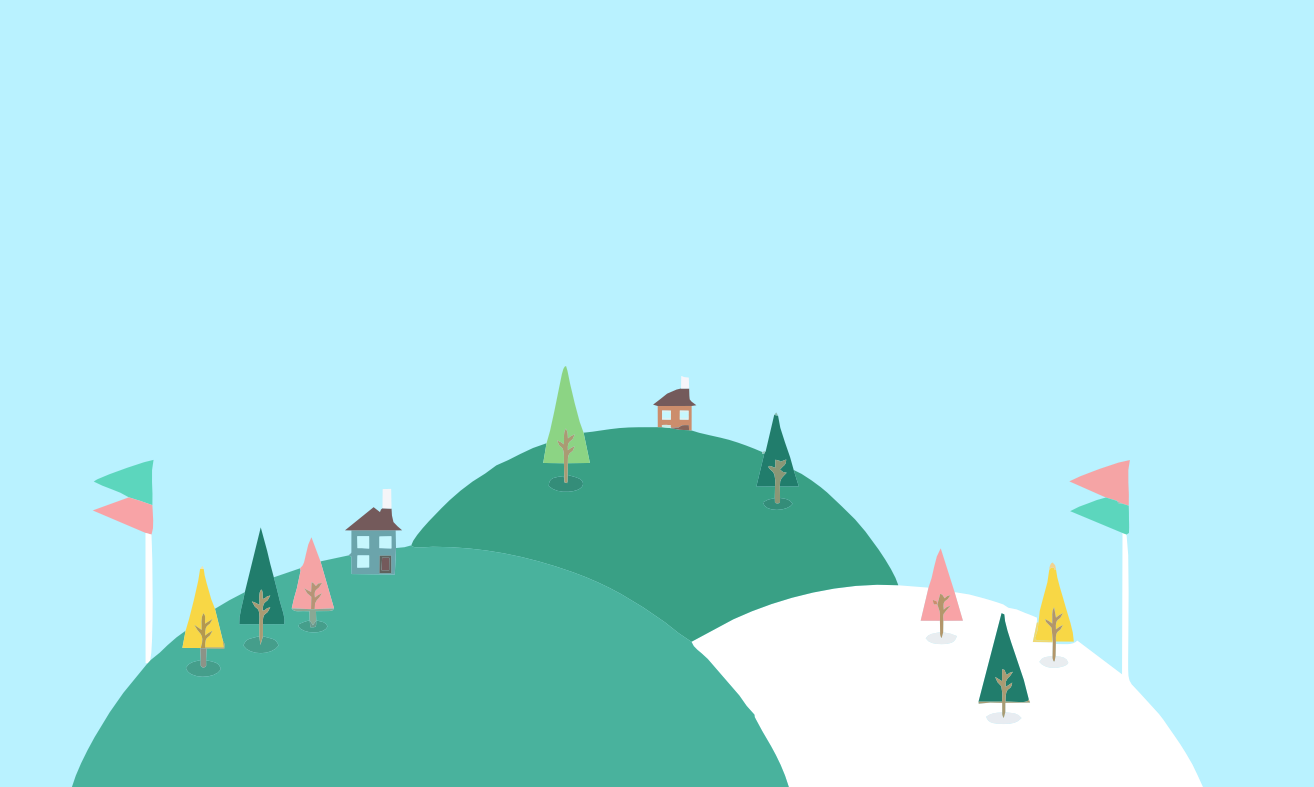
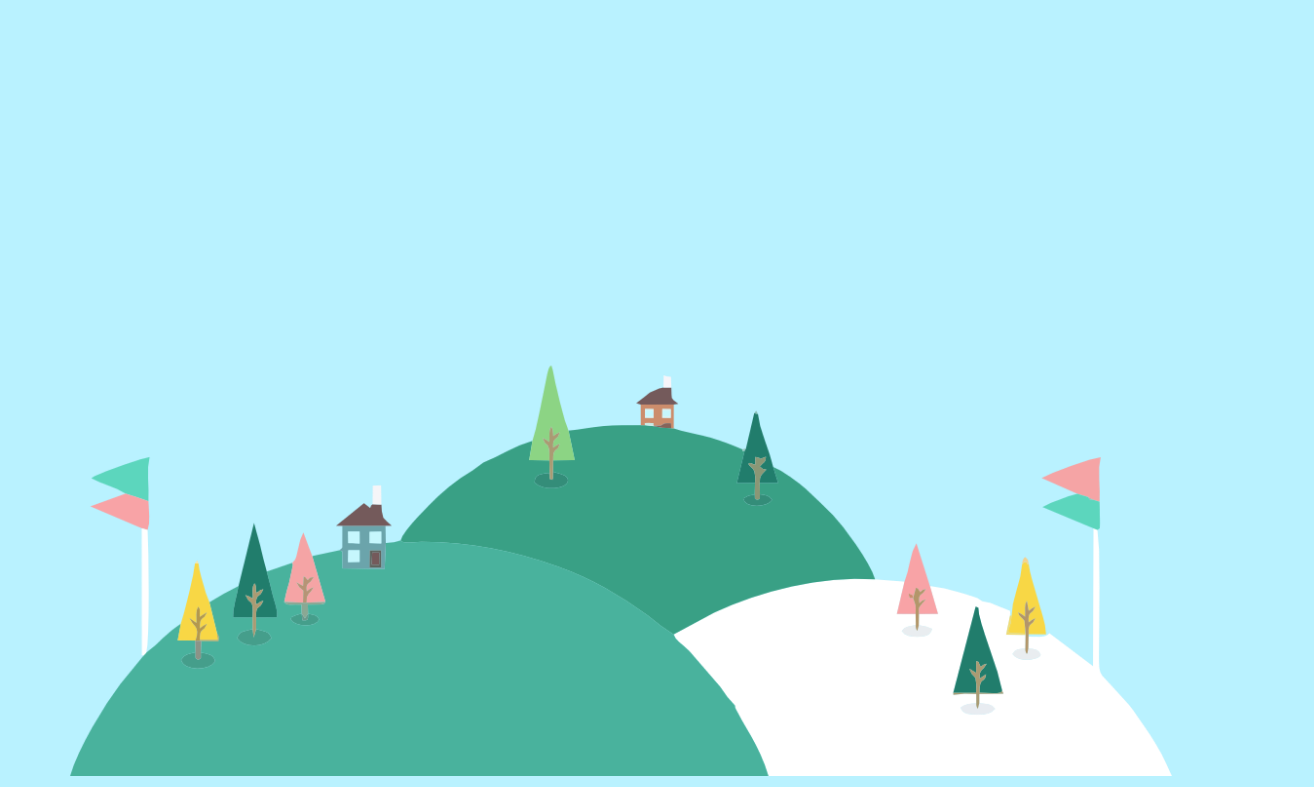
Before and after one commit to itsLuvPatel/luvpatel, a plain HTML site: page index.html in a window 1280 px wide. Shown: the part 576-1363 px from the top of the page, 1314 px wide, since content can reach past the window. Drawn offline with nearby package versions, Linux system fonts and the light colour scheme.

Commit message:
Add files via upload

```diff
--- a/index.html
+++ b/index.html
@@ -46,10 +46,9 @@
 
     <p class="text1">hi,i am</p>
     <h1 class="text">Luv</h1>
-    <img id="1" src="tag1_0itu_210712.png" alt="" srcset="" class="img">
-
-
-
+    <img id="1" src="tag1_0itu_210712.png" alt="" srcset="" class="img" style="max-width: 100%;         margin-top: auto;
+    margin-bottom: 0;
+">
 </body>
 
 </html>
--- a/style.css
+++ b/style.css
@@ -47,9 +47,11 @@ a {
 }
 
 img {
-  align-items: center;
-  align-self: center;
-  padding-top: 350px;
+
+size-adjust: auto;
+ padding-top: 350px;
+ padding-right: auto
+;
 }
 
 
```
Also changed, not shown: 1 other file.
